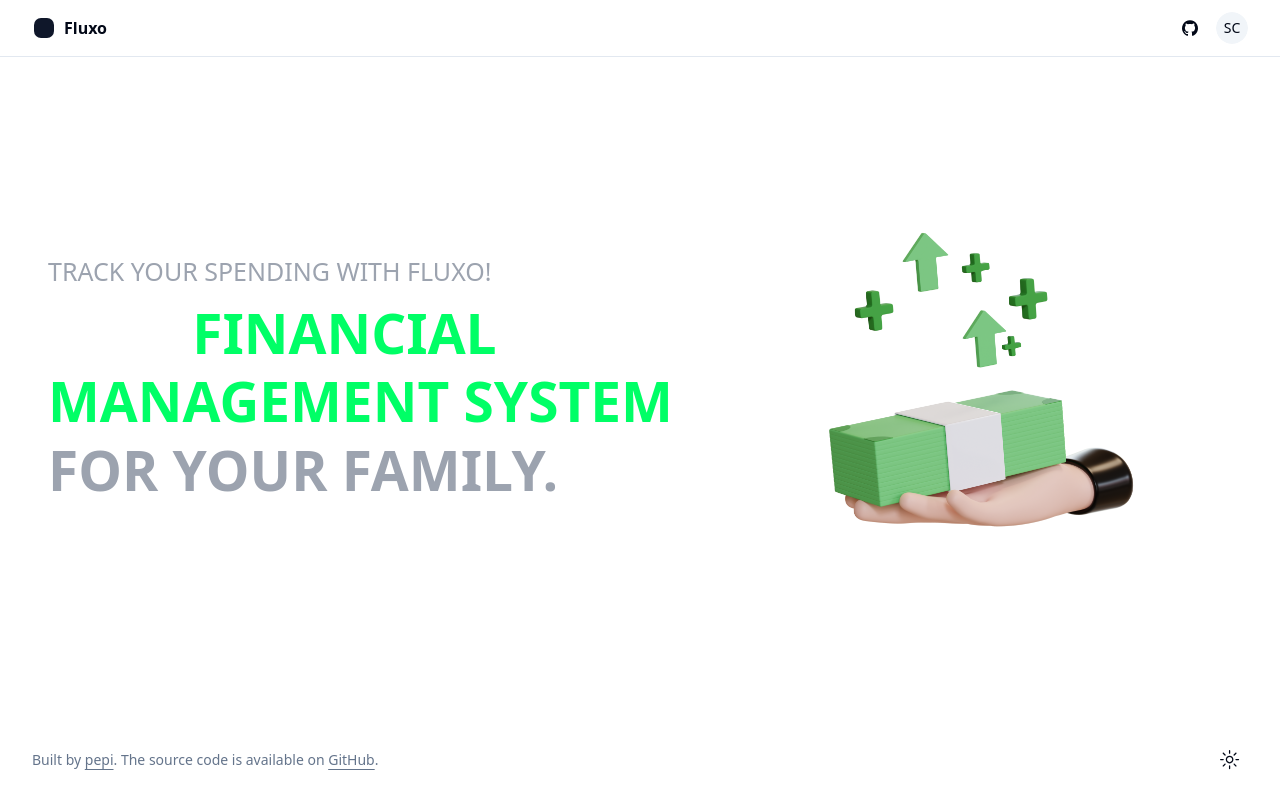
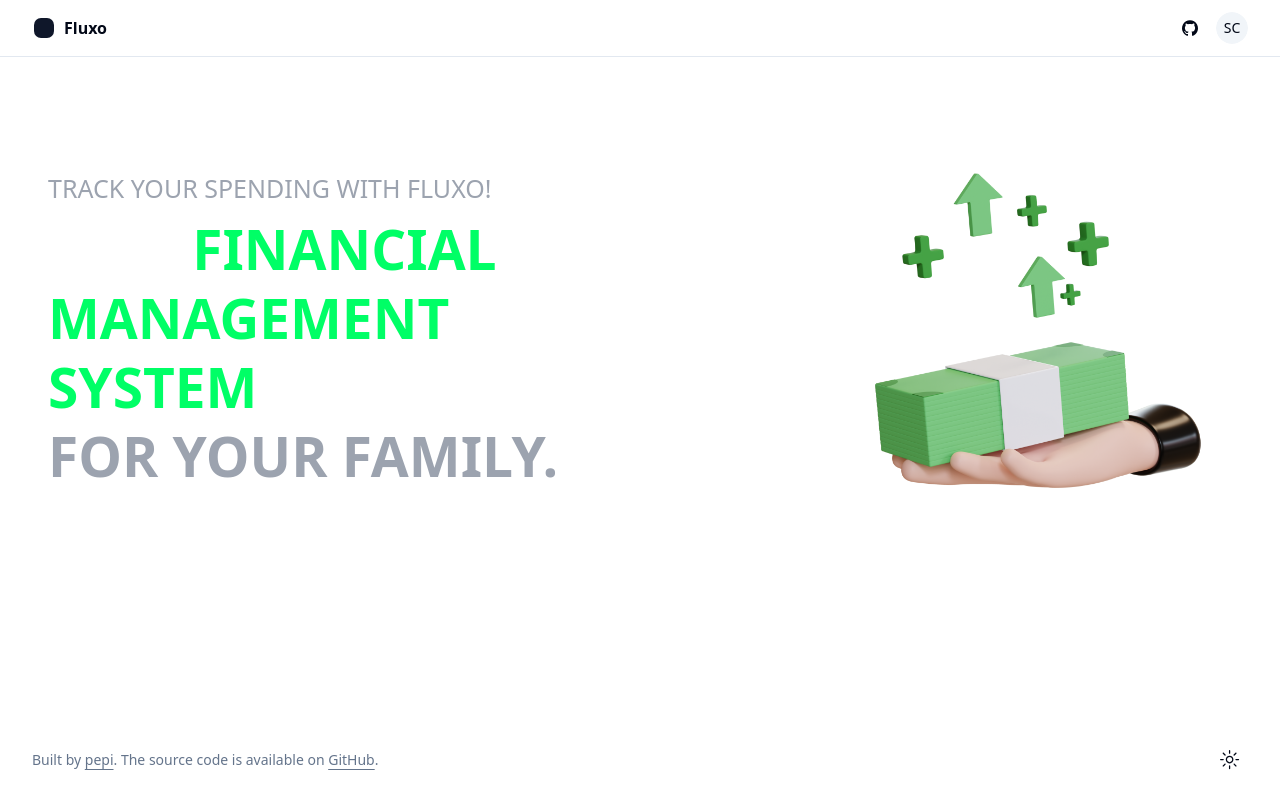
Before and after one commit to codingburgas/finance-challenge-fluxo, a React (Vite) app in the folder fluxowebapp/: page / in a window 1280 px wide. Built offline with nearby package versions, Linux system fonts and the light colour scheme.

Commit message:
FIx image position

```diff
--- a/fluxowebapp/src/pages/Dashboard.tsx
+++ b/fluxowebapp/src/pages/Dashboard.tsx
@@ -37,16 +37,16 @@ export const Heading = () => {
 
 const Dashboard = () => {
     return (
-        <div className="flex flex-col md:flex-row items-center p-4 mt-24">
-            {/* Heading on the left */}
+        <div className="flex flex-col md:flex-row items-center p-4 mt-8">
+            {}
             <Heading />
 
-            {/* Image on the right for large screens, below text for small screens */}
+            {}
             <div className="ml-0 md:ml-10 order-last md:order-none mt-6 md:mt-0">
                 <img
-                    src="handsmoney.png"  // Reference the image in the public folder
+                    src="handsmoney.png"
                     alt="Fluxo Illustration"
-                    className="w-full md:w-[420px] h-auto object-cover ml-4 md:ml-10 lg:ml-12"
+                    className="w-full md:w-[450px] h-auto object-cover ml-10 md:ml-18 lg:ml-28"
                 />
             </div>
         </div>
```
